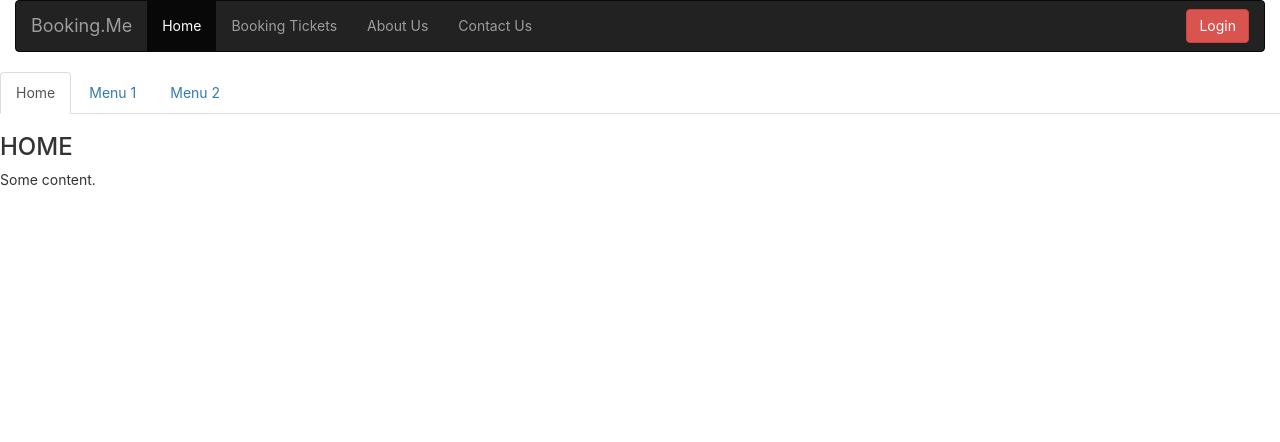
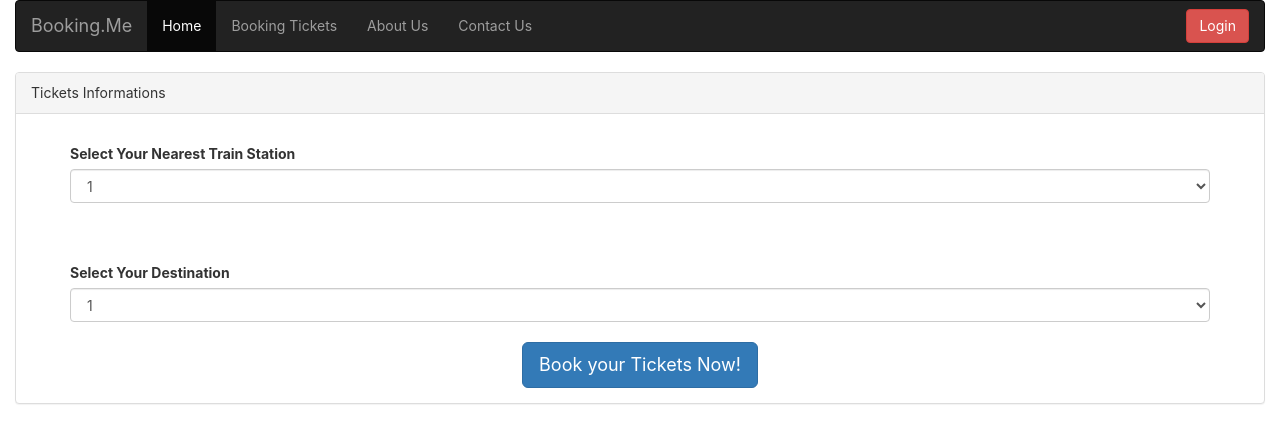
Before and after one commit to melan96/tickets.me_Ticket_Reservation_system, a React (Create React App) app: page /tickets in a window 1280 px wide. Shown: the top 442 px of the page. Built offline with nearby package versions, Linux system fonts and the light colour scheme.

Commit message:
form structure onClickEvent

```diff
--- a/src/App.js
+++ b/src/App.js
@@ -5,6 +5,7 @@ import AboutUs from "./Components/Pages/AboutUs";
 import { BrowserRouter, Route } from "react-router-dom";
 import Home from "./Components/Pages/Home";
 import TrainTicketsForm from "./Components/Pages/TrainTicketsForm";
+
 class App extends Component {
   render() {
     return (
--- a/src/Components/NavigationBar.js
+++ b/src/Components/NavigationBar.js
@@ -1,5 +1,5 @@
 import React, { Component } from "react";
-import { Link, Switch, BrowserRouter } from "react-router-dom";
+import { Switch } from "react-router-dom";
 
 class NavigationBar extends Component {
   state = {};
--- a/src/Components/Pages/AboutUs.js
+++ b/src/Components/Pages/AboutUs.js
@@ -1,5 +1,4 @@
 import React, { Component } from "react";
-import NavigationBar from "../NavigationBar";
 class AboutUs extends Component {
   state = {};
   render() {
--- a/src/Components/Pages/Home.js
+++ b/src/Components/Pages/Home.js
@@ -1,5 +1,5 @@
 import React, { Component } from "react";
-import NavigationBar from "../NavigationBar";
+
 import ImageSlider from "../ImageSlider";
 
 class Home extends Component {
--- a/src/Components/Pages/TrainTicketsForm.js
+++ b/src/Components/Pages/TrainTicketsForm.js
@@ -1,39 +1,51 @@
 import React, { Component } from "react";
 
 class TrainTicketsForm extends Component {
-  state = {};
+  constructor() {
+    super();
+    this.state = {
+      containsData: "UUID Data DOR"
+    };
+  }
+  routeChange = () => {
+    alert("this clicked");
+  };
   render() {
+    //This component holds the BasicTickets Infomations Forms Structure
     return (
       <div>
-        <ul className="nav nav-tabs">
-          <li className="active">
-            <a data-toggle="tab" href="home">
-              Home
-            </a>
-          </li>
-          <li>
-            <a data-toggle="tab" href="menu1">
-              Menu 1
-            </a>
-          </li>
-          <li>
-            <a data-toggle="tab" href="menu2">
-              Menu 2
-            </a>
-          </li>
-        </ul>
-        <div className="tab-content">
-          <div id="home" className="tab-pane fade in active">
-            <h3>HOME</h3>
-            <p>Some content.</p>
-          </div>
-          <div id="menu1" className="tab-pane fade">
-            <h3>Menu 1</h3>
-            <p>Some content in menu 1.</p>
-          </div>
-          <div id="menu2" className="tab-pane fade">
-            <h3>Menu 2</h3>
-            <p>Some content in menu 2.</p>
+        <div className="container-fluid">
+          <div className="panel panel-default">
+            <div className="panel-heading">Tickets Informations</div>
+            <div className="panel-body" />
+            <div className="container form-group">
+              <label htmlFor="sel1">Select Your Nearest Train Station</label>
+              <select className="form-control" id="sel1">
+                <option>1</option>
+                <option>2</option>
+                <option>3</option>
+                <option>4</option>
+                <option>{this.state.containsData}</option>
+              </select>
+              <br /> <br /> <br />
+              <label htmlFor="sel2">Select Your Destination</label>
+              <select className="form-control" id="sel1">
+                <option>1</option>
+                <option>2</option>
+                <option>3</option>
+                <option>4</option>
+              </select>
+              <div style={{ paddingTop: "20px" }}>
+                <button
+                  type="button"
+                  className="btn btn-primary btn-lg"
+                  style={{ display: "block", margin: "auto" }}
+                  onClick={this.routeChange}
+                >
+                  Book your Tickets Now!
+                </button>
+              </div>
+            </div>
           </div>
         </div>
       </div>
```
